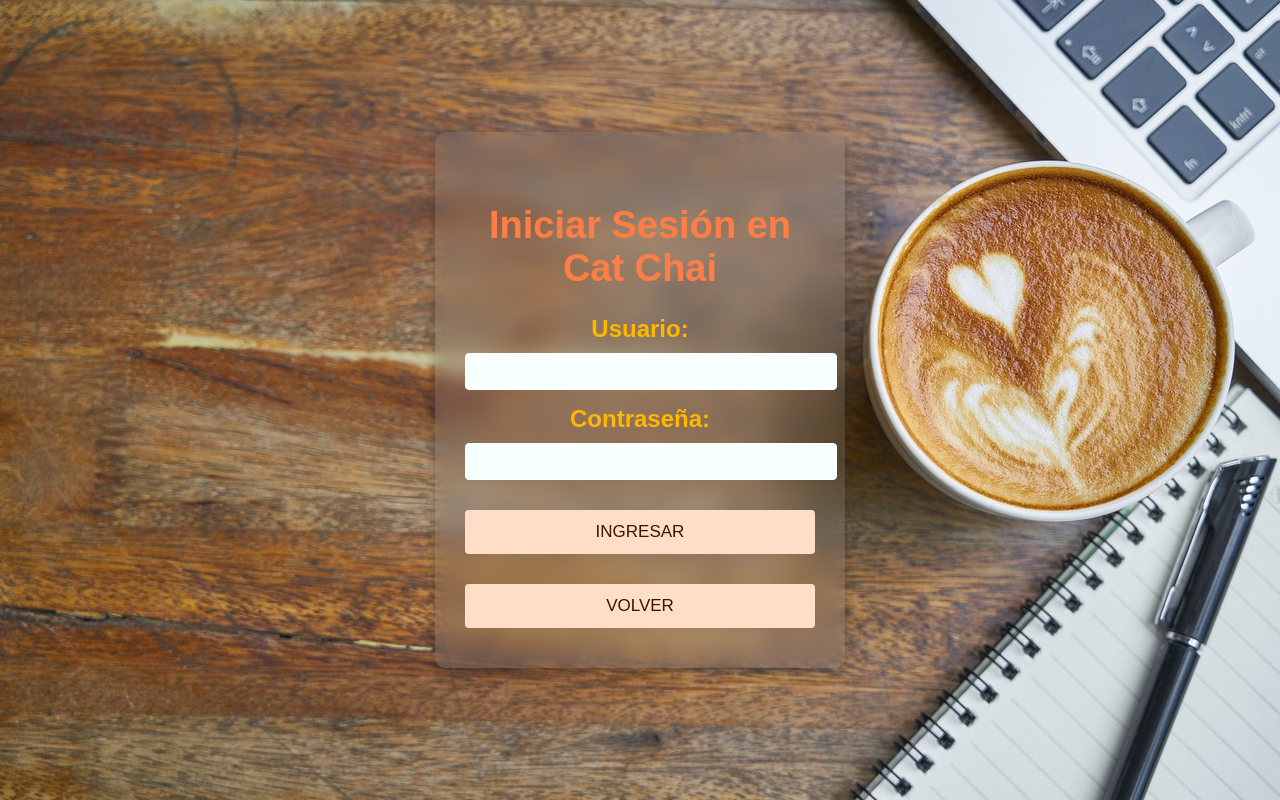
After one commit to natis25/CatChai, a PHP site: page /LogIn.html in a window 1280 px wide. The commit adds this page. Run offline with PHP 8.4, Linux system fonts and the light colour scheme.

Commit message:
Add files via upload
Agregado de Inicio de sesion

```diff
--- a/Inicio.html
+++ b/Inicio.html
@@ -80,7 +80,7 @@
                 <a href="#">Ponte en contacto con nosotros</a>
                 <a href="#">Has tu pedido ahora</a>
                 <a href="#">¿Cómo llegar a Cat Chai?</a>
-                <a href="#">Ingresa a Cat Chai</a>
+                <a href="LogIn.html">Ingresa a Cat Chai</a>
                 <!-- Información de derechos -->
                 <br><br>
                 <p>&copy; DnD 2024 CAT CHAI COFFEE</p>
--- /dev/null
+++ b/LogIn.html
@@ -0,0 +1,26 @@
+<!DOCTYPE html>
+<html lang="es">
+<head>
+    <meta charset="UTF-8">
+    <meta name="viewport" content="width=device-width, initial-scale=1.0">
+    <title>Inicio de Sesión - Cat Chai</title>
+    <link rel="stylesheet" href="login.css">
+</head>
+<body>
+    <div class="login-container">
+        <h2>Iniciar Sesión en<br>Cat Chai</h2>
+        <form action="/login" method="post">
+            <label for="username">Usuario:</label>
+            <input type="text" id="username" name="username" required>
+
+            <label for="password">Contraseña:</label>
+            <input type="password" id="password" name="password" required>
+
+            <button type="submit" class="btn">Ingresar</button>
+        </form>
+        <a href="Inicio.html">
+            <button type="button" class="btn">Volver</button>
+        </a>
+    </div>
+</body>
+</html>
--- a/animations_inicio.js
+++ b/animations_inicio.js
@@ -4,7 +4,6 @@ const sections = document.querySelectorAll('section');
 // Añade un evento de desplazamiento (scroll)
 window.addEventListener('scroll', () => {
     const scrollPos = window.scrollY + window.innerHeight * 0.75;
-
     // Activa la animación cuando la sección entra en el viewport
     sections.forEach(section => {
         if (scrollPos > section.offsetTop) {
--- a/inicio.css
+++ b/inicio.css
@@ -266,7 +266,7 @@ footer p {
     /* Asegura que esté encima de otros elementos */
 }
 
-/* From Uiverse.io by adamgiebl */
+/* From Uiverse.io for "↑ Subir ↑" button animation */
 button {
     font-size: 18px;
     display: inline-block;
@@ -285,7 +285,7 @@ button {
 }
 
 button:hover {
-    box-shadow: 0px 0.1em 0.2em #42292366, 0px 0.4em 0.7em -0.1em #422d234d, inset 0px -0.2em 0px #ff4800;
+    box-shadow: 0px 0.1em 0.2em #42292366, 0px 0.4em 0.7em -0.1em #422d234d, inset 0px -0.2em 0px #d03b00d6;
     transform: translateY(-0.1em);
 }
 
--- /dev/null
+++ b/login.css
@@ -0,0 +1,107 @@
+/* Estilo general */
+body {
+    font-family: Arial, sans-serif;
+    display: flex;
+    justify-content: center;
+    align-items: center;
+    height: 100vh;
+    margin: 0;
+    background: url('Images/login_background.webp') no-repeat center center/cover;
+}
+
+/* Contenedor de login con efecto de difuminado */
+.login-container {
+    background-color: rgba(135, 135, 135, 0.2); /* Fondo semitransparente */
+    backdrop-filter: blur(10px); /* Efecto de desenfoque */
+    padding: 40px 30px; /* Espaciado adicional */
+    border-radius: 10px;
+    box-shadow: 0 4px 12px rgba(0, 0, 0, 0.3);
+    text-align: center;
+    width: 350px; /* Ancho mayor para mayor alineación */
+}
+
+/* Título */
+h2 {
+    margin-bottom: 25px; /* Mayor espaciado inferior */
+    color: #ff7e46;
+    font-size: 38px;
+}
+
+/* Etiquetas y campos de texto */
+label {
+    display: block;
+    margin-bottom: 10px; /* Espaciado inferior adicional */
+    font-weight: bold;
+    color: #ffb700;
+    font-size: 24px;
+}
+
+input[type="text"],
+input[type="password"] {
+    width: 100%;
+    padding: 10px; /* Aumenta el padding para más altura */
+    margin-bottom: 15px; /* Espaciado inferior adicional */
+    background-color: #f8ffff;
+    border: 1px solid #ffffff;
+    border-radius: 4px;
+}
+
+/* Botones */
+button.btn {
+    width: 100%;
+    padding: 12px; /* Aumenta el padding para más altura */
+    border-radius: 4px;
+    cursor: pointer;
+    font-size: 17px;
+    text-transform: uppercase;
+    font-weight: 500;
+    background-color: rgb(255, 222, 200);
+    color: rgb(66, 18, 0);
+    border: none;
+    position: relative;
+    transition: all 0.2s;
+    margin-top: 15px; /* Espaciado superior adicional para separación */
+}
+
+/* Efectos de animación del botón */
+.btn:hover {
+    transform: translateY(-3px);
+    box-shadow: 0 10px 20px rgba(0, 0, 0, 0.2);
+    background-color: #ffac28;
+}
+
+.btn:active {
+    transform: translateY(-1px);
+    box-shadow: 0 5px 10px rgba(0, 0, 0, 0.2);
+}
+
+/* Efecto de pseudo-elemento para botón */
+.btn::after {
+    content: "";
+    display: inline-block;
+    height: 100%;
+    width: 100%;
+    border-radius: 100px;
+    position: absolute;
+    top: 0;
+    left: 0;
+    z-index: -1;
+    background-color: #fff;
+    transition: all 0.4s;
+}
+
+.btn:hover::after {
+    transform: scaleX(1) scaleY(1.2);
+    opacity: 0;
+}
+
+/* Enlace para volver a la página principal */
+a {
+    display: block;
+    margin-top: 15px;
+    text-decoration: none;
+}
+
+a:hover {
+    text-decoration: underline;
+}
```
Also changed, not shown: Images/login_background.webp (added).
